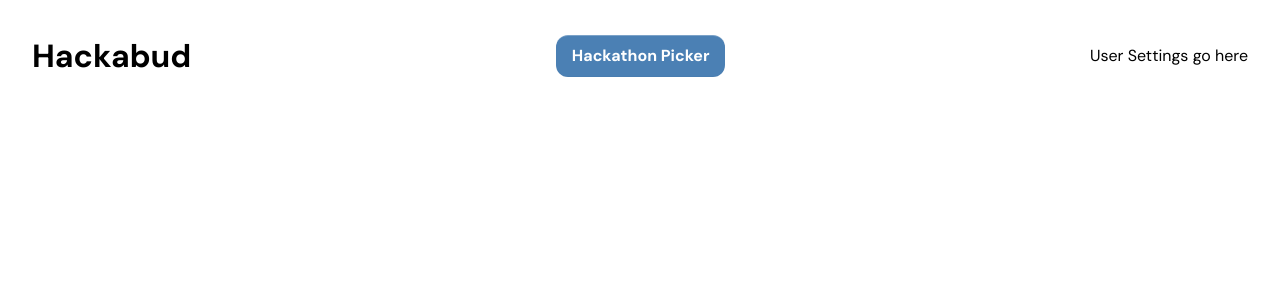
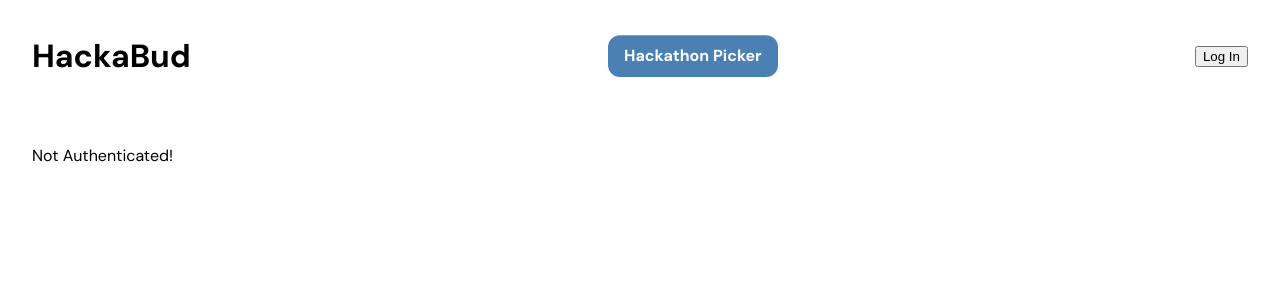
Before and after one commit to fudgeu/hackabud, a React (Vite) app in the folder frontend/: page /login in a window 1280 px wide. Shown: the top 300 px of the page. Built offline with nearby package versions, Linux system fonts and the light colour scheme.

Commit message:
basic auth

```diff
--- a/frontend/src/main.tsx
+++ b/frontend/src/main.tsx
@@ -34,7 +34,7 @@ createRoot(document.getElementById('root')!).render(
     <Auth0Provider
       domain="dev-fonj0d63gm875arj.us.auth0.com"
       clientId="pAgZ0Jkd5QnwNTcD2q6JP7r4E75yGP1L"
-      authorizationParams={{ redirect_uri: window.location.origin }}
+      authorizationParams={{ redirect_uri: 'http://localhost:5173/home' }}
     >
       <RouterProvider router={router} />
     </Auth0Provider>
--- a/frontend/src/pages/Login/Login.tsx
+++ b/frontend/src/pages/Login/Login.tsx
@@ -1,12 +1,25 @@
 import { useAuth0 } from '@auth0/auth0-react'
 import styles from './styles.module.css'
+import { useEffect } from 'react'
+import React from 'react'
+import { BrowserRouter as Router, Route, Routes } from 'react-router-dom'
+import LoginButton from '../LoginButton/LoginButton.tsx'
+import LogoutButton from '../LogoutButton/LogoutButton.tsx'
 
 export default function Login() {
   const { isAuthenticated } = useAuth0()
 
+  useEffect(() => {
+    if (isAuthenticated) {
+      console.log('Authenticated!')
+    } else {
+      console.log('Not Authenticated!')
+    }
+  }, [isAuthenticated])
+
   return (
     <div>
-      {isAuthenticated}
+      {isAuthenticated ? 'Authenticated!' : 'Not Authenticated!'}
     </div>
   )
-}
+};
--- /dev/null
+++ b/frontend/src/pages/LoginButton/LoginButton.tsx
@@ -0,0 +1,29 @@
+import { useAuth0 } from '@auth0/auth0-react'
+import { useNavigate } from 'react-router-dom'
+
+const LoginButton = () => {
+  const { loginWithRedirect, isAuthenticated } = useAuth0()
+  const navigate = useNavigate()
+
+  const handleLogin = () => {
+    loginWithRedirect()
+    navigate('/login')
+  }
+
+  if (!isAuthenticated) {
+    return (
+      <div className="center-button">
+        <button
+          className="btn btn-primary loginBtn"
+          onClick={() => handleLogin()}
+        >
+          Log In
+        </button>
+      </div>
+    )
+  }
+
+  return null
+}
+
+export default LoginButton
--- /dev/null
+++ b/frontend/src/pages/LogoutButton/LogoutButton.tsx
@@ -0,0 +1,27 @@
+import { useAuth0 } from '@auth0/auth0-react'
+import { useAuth } from '../AuthContext/AuthContext.tsx'
+
+const LogoutButton = () => {
+  const { logout, isAuthenticated } = useAuth0()
+
+  const handleLogin = () => {
+    logout({ returnTo: window.location.origin })
+  }
+
+  if (!isAuthenticated) {
+    return (
+      <div className="center-button">
+        <button
+          className="btn btn-primary logoutBtn"
+          onClick={() => handleLogin()}
+        >
+          Log Out
+        </button>
+      </div>
+    )
+  }
+
+  return null
+}
+
+export default LogoutButton
--- a/frontend/src/wrappers/RootWrapper/RootWrapper.tsx
+++ b/frontend/src/wrappers/RootWrapper/RootWrapper.tsx
@@ -3,9 +3,24 @@ import { Outlet } from 'react-router-dom'
 import Button from '../../components/Button/Button.tsx'
 import { ModalContext } from '../../contexts.ts'
 import { ReactNode, useState } from 'react'
+import { useAuth0 } from '@auth0/auth0-react'
+import { useEffect } from 'react'
+
+import LoginButton from '../../pages/LoginButton/LoginButton.tsx'
+import LogoutButton from '../../pages/LogoutButton/LogoutButton.tsx'
+
 
 export default function RootWrapper() {
   const [modalStack, setModalStack] = useState<ReactNode[]>([])
+  const { user, isLoading, isAuthenticated } = useAuth0()
+  useEffect(() => {
+    if (isAuthenticated) {
+      console.log('Authenticated!')
+    } else {
+      console.log('Not Authenticated!')
+    }
+  }, [isAuthenticated])
+
 
   return (
     <ModalContext.Provider value={{
@@ -14,15 +29,24 @@ export default function RootWrapper() {
     }}>
       <div>
         <header className={styles.header}>
-          <h1>Hackabud</h1>
+          <h1>HackaBud</h1>
 
           <div className={styles.hackathonPicker}>
             <Button variant="accent">Hackathon Picker</Button>
           </div>
 
-          <div className={styles.userSettings}>
-            User Settings go here
+          <div>
+            <div className={styles.userInfo}>
+              {isAuthenticated
+                ? <img src={user?.picture} alt="Profile" />
+                : ''}
+            </div>
+
+            <div className={styles.userSettings}>
+              {isAuthenticated ? <LogoutButton /> : <LoginButton />}
+            </div>
           </div>
+
         </header>
         <main className={styles.content}>
           <Outlet />
```
Also changed, not shown: frontend/src/pages/AuthContext/AuthContext.tsx (added), frontend/src/pages/AuthContext/styles.module.css (added), frontend/src/pages/LoginButton/styles.module.css (added), frontend/src/pages/LogoutButton/styles.module.css (added).
